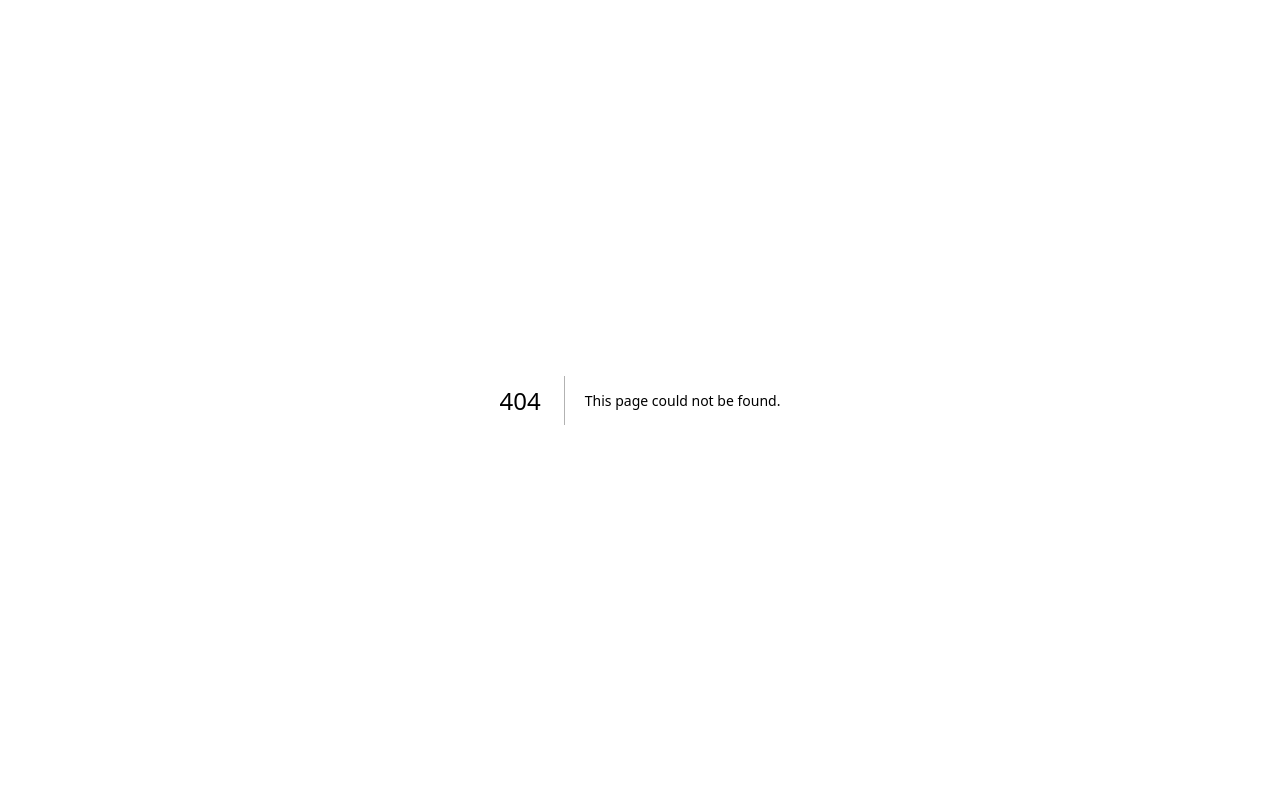
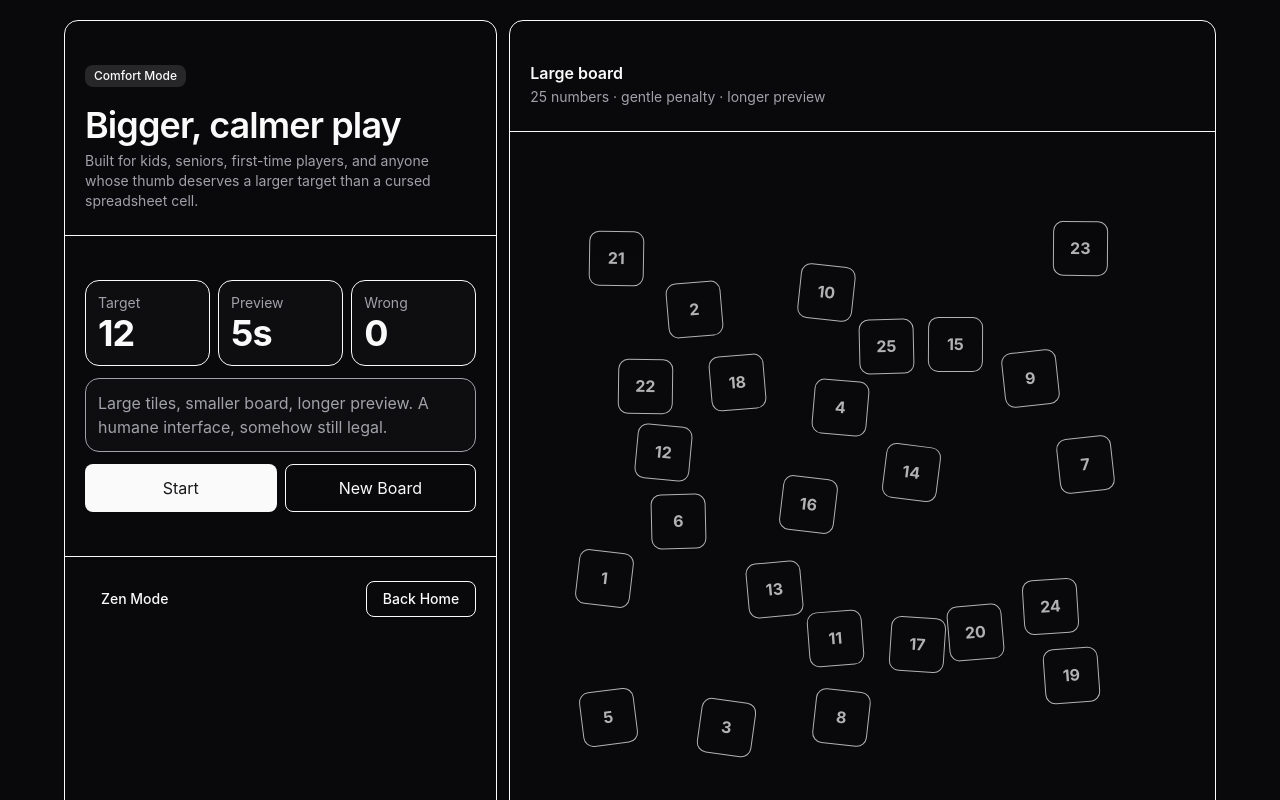
Before and after one commit to Nischhalsubba/blink-and-find, a Next.js app: page /comfort in a window 1280 px wide. Before the commit this address had no page. Built offline with nearby package versions, Linux system fonts and the light colour scheme.

Commit message:
Add comfort mode route

```diff
--- /dev/null
+++ b/src/app/comfort/page.tsx
@@ -0,0 +1,24 @@
+import type { Metadata } from "next";
+import ComfortMode from "@/components/ComfortMode";
+import { absoluteUrl, SITE_NAME } from "@/lib/seo";
+
+const description = "Play Blink & Find Comfort Mode with a smaller board, larger tiles, longer preview, and gentler penalties for kids, seniors, and first-time players.";
+
+export const metadata: Metadata = {
+  title: "Comfort Mode | Blink & Find",
+  description,
+  alternates: {
+    canonical: absoluteUrl("/comfort"),
+  },
+  openGraph: {
+    title: "Blink & Find Comfort Mode",
+    description,
+    url: absoluteUrl("/comfort"),
+    siteName: SITE_NAME,
+    type: "article",
+  },
+};
+
+export default function ComfortPage() {
+  return <ComfortMode />;
+}
```
